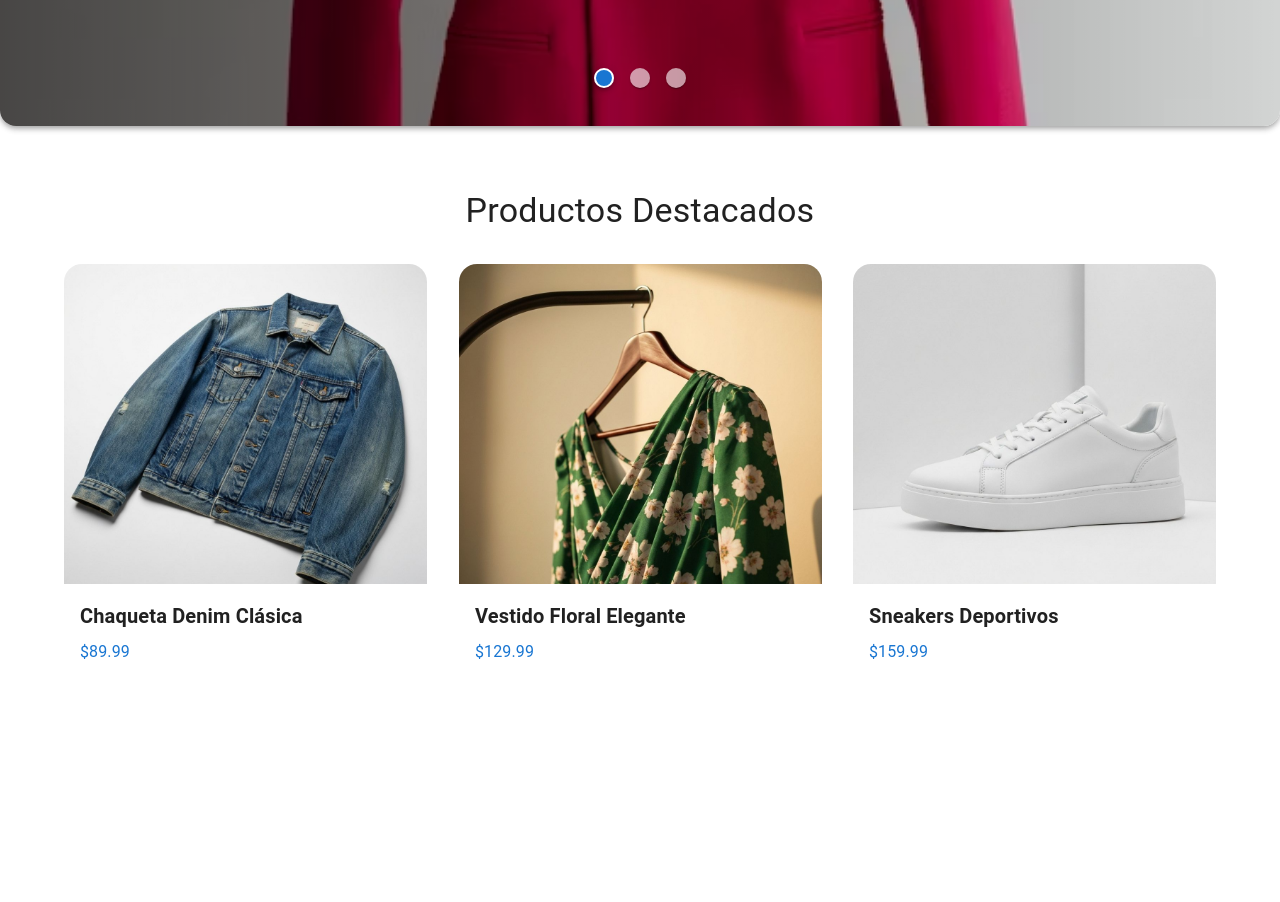
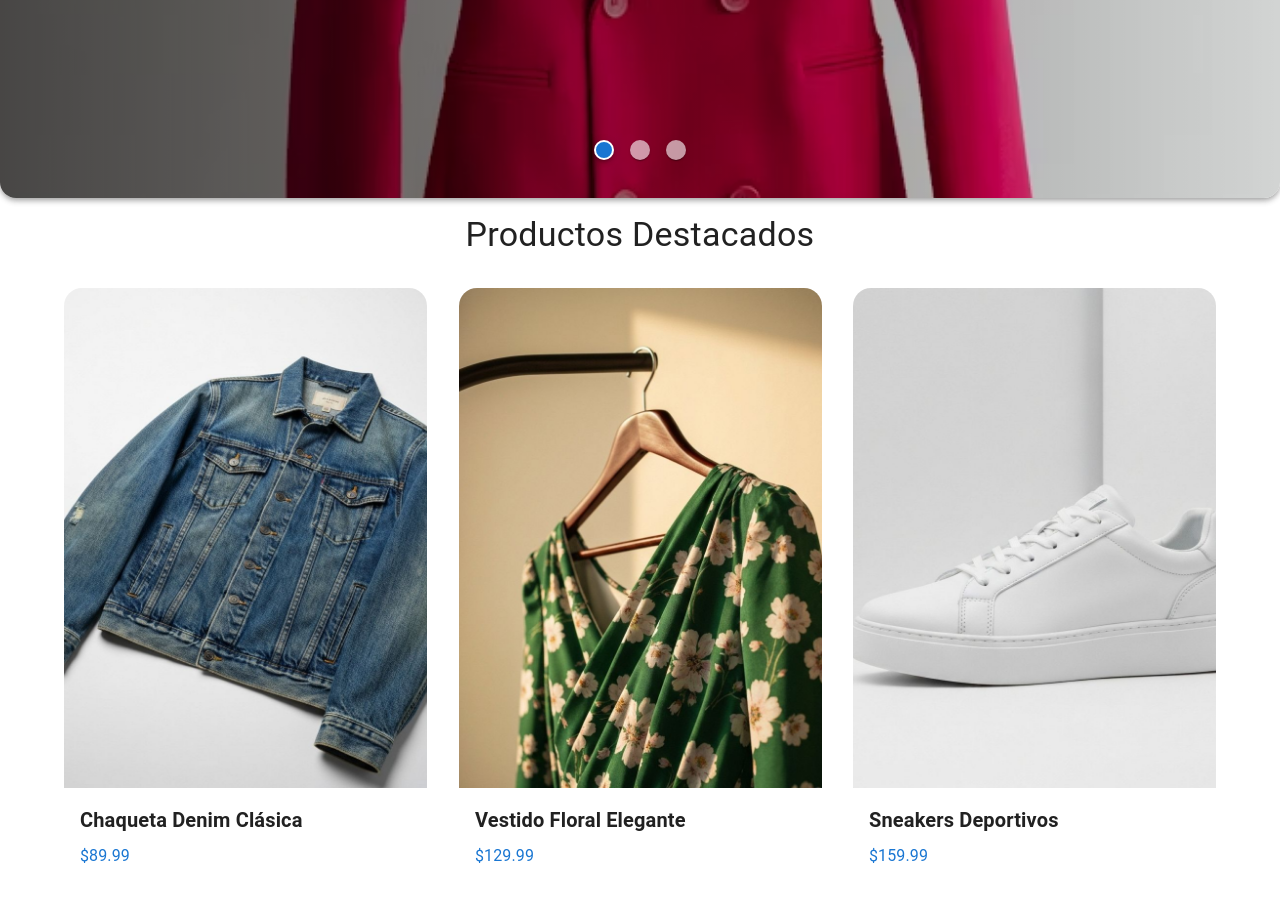
Before and after one commit to B-ayala/chicAI, a React (Create React App) app: page /#/about in a window 1280 px wide. Shown: the part 700-1602 px from the top of the page. Before the commit the page ends 1453 px from the top, so only its background shows below. Built offline with nearby package versions, Linux system fonts and the light colour scheme.

Commit message:
corrigiendo tamaños de los prodcutos

```diff
--- a/src/pages/Home/Home.tsx
+++ b/src/pages/Home/Home.tsx
@@ -8,7 +8,7 @@ export default function Home() {
     <div>
       <HomeCarousel />
       {/* Productos destacados en el Home */}
-      <Container maxWidth="lg" sx={{ py: 8 }}>
+      <Container maxWidth="lg" sx={{ py: 2 }}>
         <Typography variant="h4" align="center" gutterBottom sx={{ mb: 4, color: 'text.primary' }}>
           Productos Destacados
         </Typography>
@@ -17,17 +17,19 @@ export default function Home() {
             <ProductCard key={product.id}>
               <Card
                 elevation={0}
+
                 sx={{
                   height: '100%',
                   boxShadow: 'none',
                   transition: 'none',
                 }}
+
               >
                 <CardMedia
                   component="img"
                   image={product.image}
                   alt={product.name}
-                  sx={{ height: { xs: 220, sm: 260, md: 320 }, objectFit: 'cover' }}
+                  sx={{ height: { xs: 220, sm: 260, md: 500 }, objectFit: 'cover' }}
                 />
                 <CardContent>
                   <Typography gutterBottom variant="h6" component="div" sx={{ fontWeight: 600 }}>
--- a/src/pages/Home/components/HomeCarousel.tsx
+++ b/src/pages/Home/components/HomeCarousel.tsx
@@ -25,7 +25,7 @@ export const HomeCarousel = () => {
     <Box
       sx={{
         position: 'relative',
-        height: { xs: '60vh', sm: '70vh', md: '80vh' },
+        height: { xs: '60vh', sm: '70vh', md: '89vh' },
         width: '100vw',
         maxWidth: '100%',
         overflow: 'hidden',
--- a/src/pages/Products/index.tsx
+++ b/src/pages/Products/index.tsx
@@ -33,7 +33,7 @@ export default function Products() {
                   component="img"
                   image={product.image}
                   alt={product.name}
-                  sx={{ height: { xs: 260, sm: 320, md: 490 }, objectFit: 'cover' }}
+                  sx={{ height: { xs: 260, sm: 320, md: 530 }, objectFit: 'cover'}}
                 />
                 <CardContent>
                   <Typography gutterBottom variant="h6" component="div" sx={{ fontWeight: 600 }}>
```
